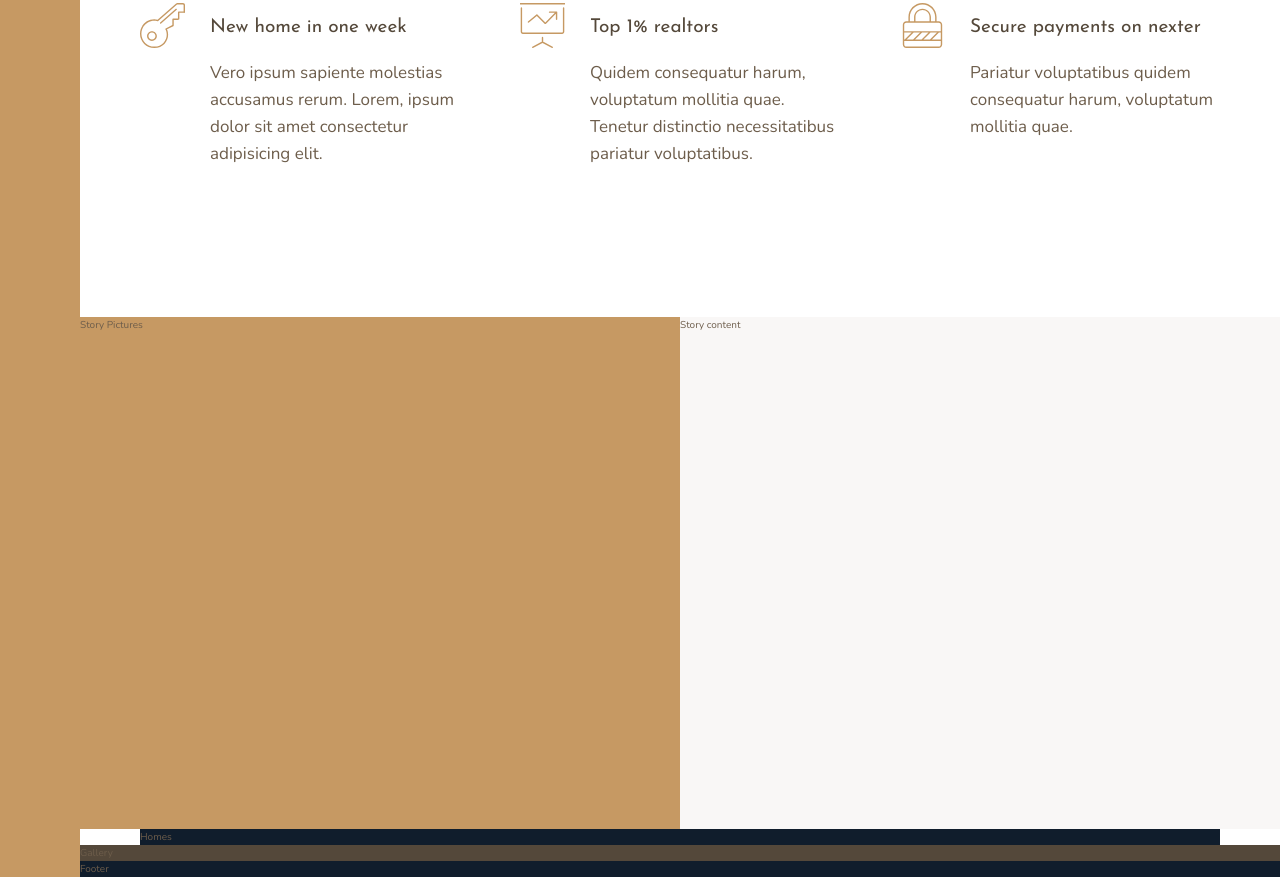
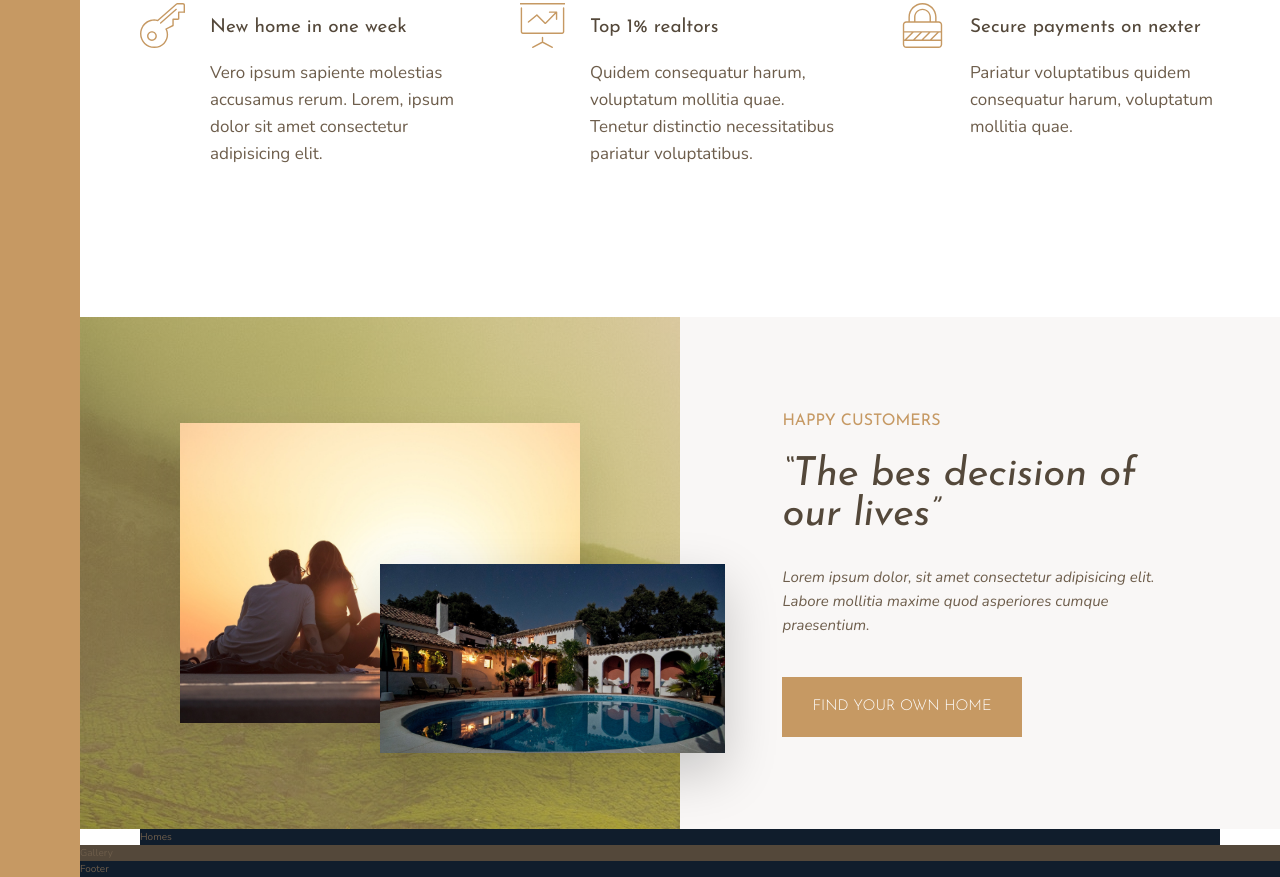
Before and after one commit to devzons/dev-nexter, a website: page index.html in a window 1280 px wide. Shown: the part 991-1868 px from the top of the page. Drawn offline with nearby package versions, Linux system fonts and the light colour scheme.

Commit message:
Completed story secton

```diff
--- a/index.html
+++ b/index.html
@@ -59,8 +59,17 @@
         <p class="feature__text">Pariatur voluptatibus quidem consequatur harum, voluptatum mollitia quae.</p>
       </div>
     </section>
-    <div class="story__pictures">Story Pictures</div>
-    <div class="story__content">Story content</div>
+    <div class="story"></div>
+    <div class="story__pictures">
+      <img src="img/story-1.jpeg" alt="couple with new house" class="story__img--1" />
+      <img src="img/story-2.jpeg" alt="New house" class="story__img--2" />
+    </div>
+    <div class="story__content">
+      <h3 class="heading-3 mb-sm">Happy Customers</h3>
+      <h2 class="heading-2 heading-2--dark mb-md">&ldquo;The bes decision of our lives&rdquo;</h2>
+      <p class="story__text">Lorem ipsum dolor, sit amet consectetur adipisicing elit. Labore mollitia maxime quod asperiores cumque praesentium.</p>
+      <butoon class="btn">Find your own home</butoon>
+    </div>
     <section class="homes">Homes</section>
     <section class="gallery">Gallery</section>
     <footer class="footer">Footer</footer>
--- a/sass/_story.scss
+++ b/sass/_story.scss
@@ -2,10 +2,46 @@
   &__pictures {
     background-color: $color-primary;
     grid-column: full-start / col-end 4;
+    background-image: linear-gradient(rgba($color-primary, 0.5), rgba($color-primary, 0.5)), url(../img/back.jpg);
+
+    display: grid;
+    grid-template-rows: repeat(6, 1fr);
+    grid-template-columns: repeat(6, 1fr);
+    align-items: center;
+  }
+
+  &__img--1 {
+    width: 100%;
+    grid-row: 2 / 6;
+    grid-column: 2 / 6;
+    box-shadow: 0 2rem 5rem rgba(0, 0, 0, 0.1);
+  }
+
+  &__img--2 {
+    width: 115%;
+    grid-row: 4 / 6;
+    grid-column: 4 / 7;
+    box-shadow: 0 2rem 5rem rgba(0, 0, 0, 0.2);
+    z-index: 20;
   }
 
   &__content {
     background-color: $color-grey-light-1;
     grid-column: col-start 5 / full-end;
+
+    padding: 6rem 8vw;
+    // display: flex;
+    // flex-direction: column;
+    // justify-content: center;
+    // align-items: flex-start;
+    display: grid;
+    align-content: center;
+    justify-items: start;
+  }
+
+  &__text {
+    font-size: 1.5rem;
+    font-style: italic;
+    margin-bottom: 4rem;
   }
 }
--- a/sass/_typography.scss
+++ b/sass/_typography.scss
@@ -9,10 +9,23 @@
 
 .heading-2 {
   @extend %heading;
+  font-size: 4rem;
+  font-style: italic;
+  line-height: 1;
+
+  &--light {
+    color: $color-grey-light-1;
+  }
+  &--dark {
+    color: $color-grey-dark-1;
+  }
 }
 
 .heading-3 {
   @extend %heading;
+  font-size: 1.6rem;
+  color: $color-primary;
+  text-transform: uppercase;
 }
 
 .heading-4 {
@@ -26,3 +39,33 @@
     color: $color-grey-dark-1;
   }
 }
+
+.btn {
+  background-color: $color-primary;
+  color: #fff;
+  border: none;
+  border-radius: 0;
+  font-family: $font-display;
+  font-size: 1.5rem;
+  text-transform: uppercase;
+  padding: 1.8rem 3rem;
+  cursor: pointer;
+  transform: all 0.2s;
+
+  &:hover {
+    background-color: $color-primary-dark;
+  }
+}
+
+.mb-sm {
+  margin-bottom: 2rem;
+}
+.mb-md {
+  margin-bottom: 3rem;
+}
+.mb-lg {
+  margin-bottom: 4rem;
+}
+.mb-hg {
+  margin-bottom: 8rem;
+}
```
Also changed, not shown: css/style.css.
